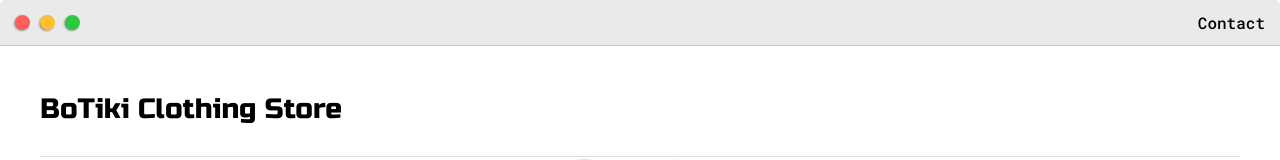
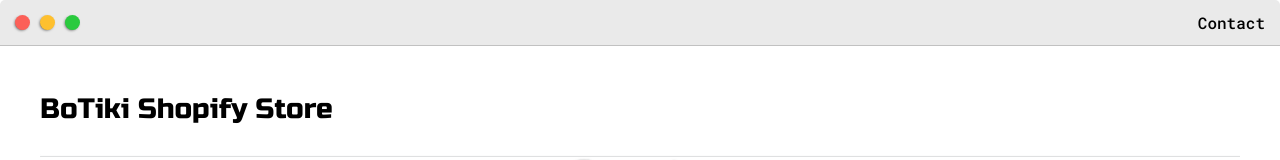
Before and after one commit to jmeegan2/Portfolio-Site, a website: page Bo-Tiki.html in a window 1280 px wide. Shown: the top 160 px of the page. Drawn offline with Linux system fonts and the light colour scheme.

Commit message:
changes to text again

```diff
--- a/Bo-Tiki.html
+++ b/Bo-Tiki.html
@@ -49,7 +49,7 @@
 
 
 
-		<h3>BoTiki Clothing Store</h3>
+		<h3>BoTiki Shopify Store</h3>
 		<img src="images/Bo-Tiki Homepage.png" alt="">
 		<p>The client had me do a number of tasks for her regarding the site.</p>
 
```
